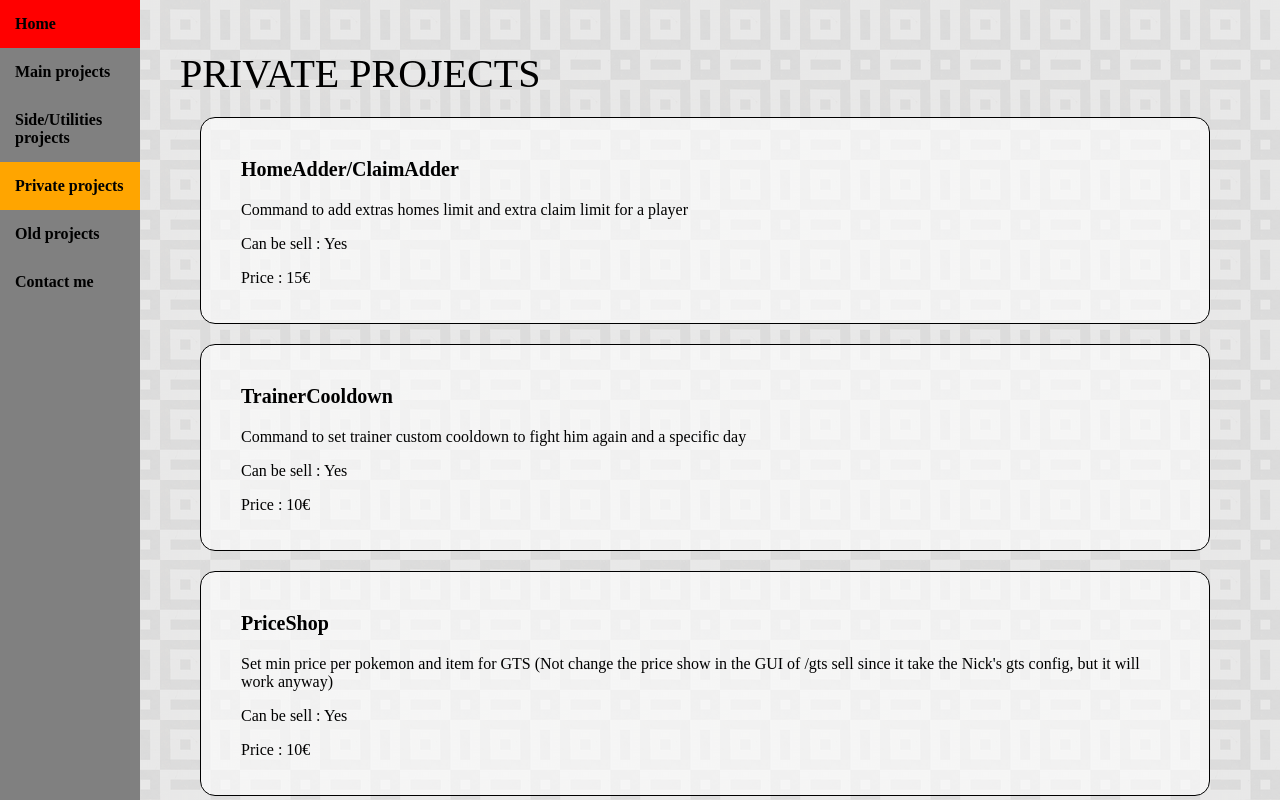
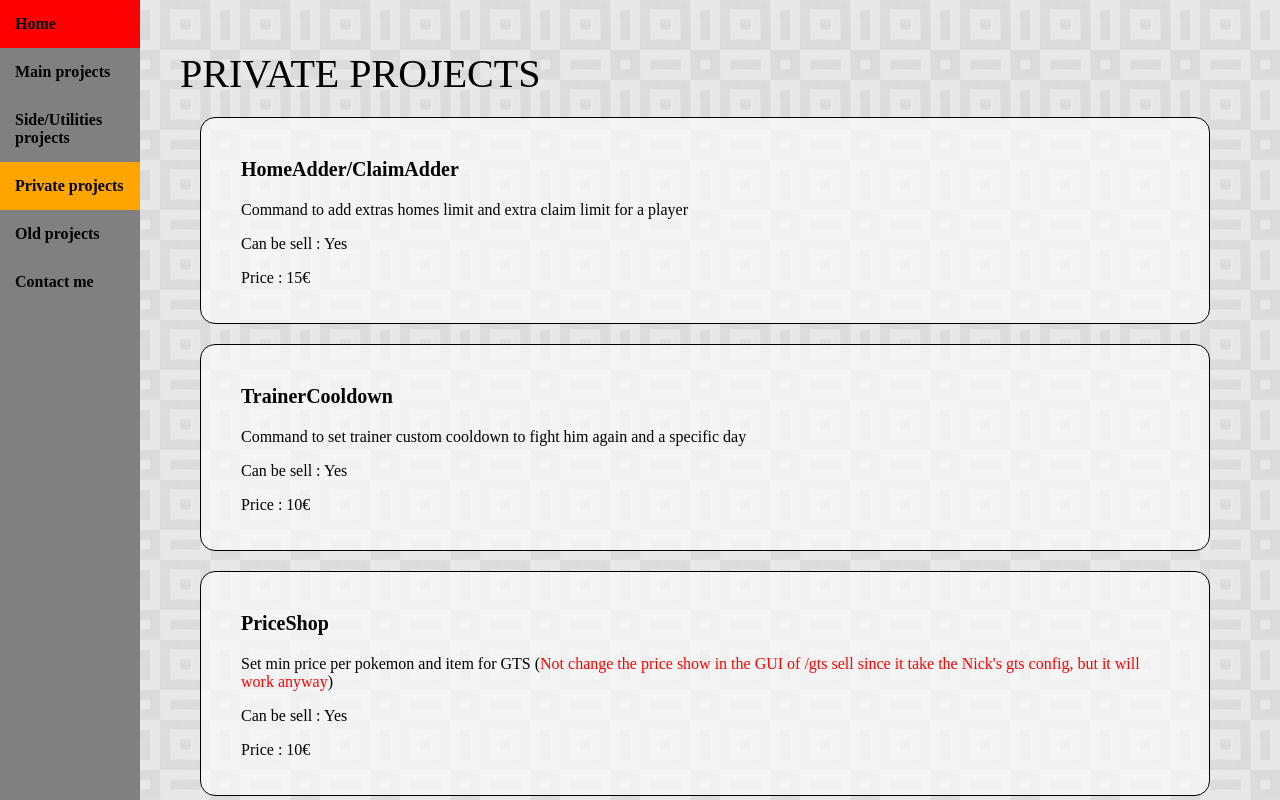
Before and after one commit to Flashback083/flashback083.github.io, a plain HTML site: page privateprojects.html in a window 1280 px wide. Shown: the top 800 px of the page. Drawn offline with Linux system fonts and the light colour scheme.

Commit message:
add prevent message

```diff
--- a/privateprojects.html
+++ b/privateprojects.html
@@ -31,7 +31,7 @@
 		</article>
 		<article>
 			<h1>PriceShop</h1>
-			<p>Set min price per pokemon and item for GTS (Not change the price show in the GUI of /gts sell since it take the Nick's gts config, but it will work anyway)</p>
+			<p>Set min price per pokemon and item for GTS (<font color="red">Not change the price show in the GUI of /gts sell since it take the Nick's gts config, but it will work anyway</font>)</p>
 			<p>Can be sell : Yes</p>
 			<p>Price : 10€</p>
 		</article>
```
